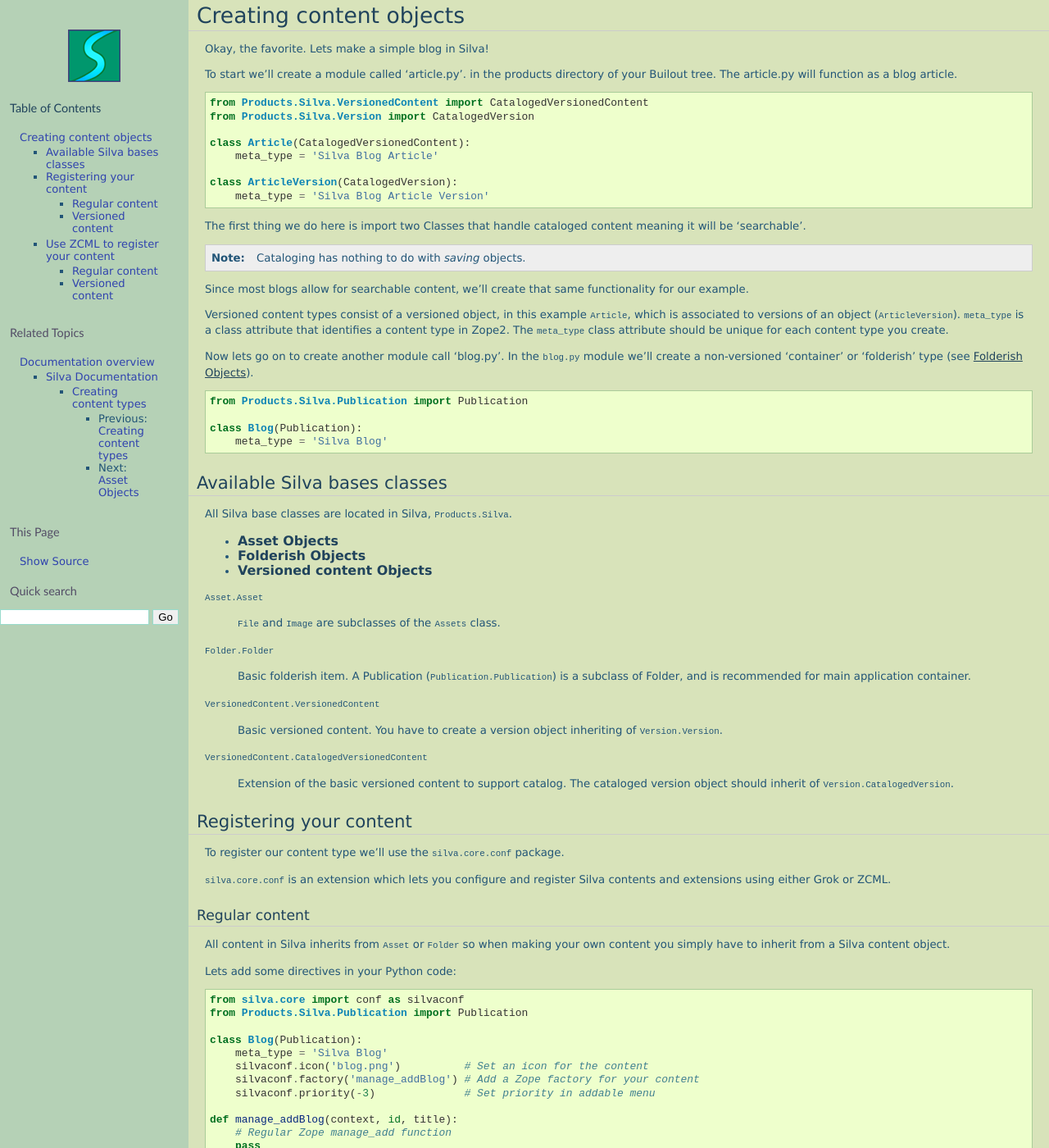
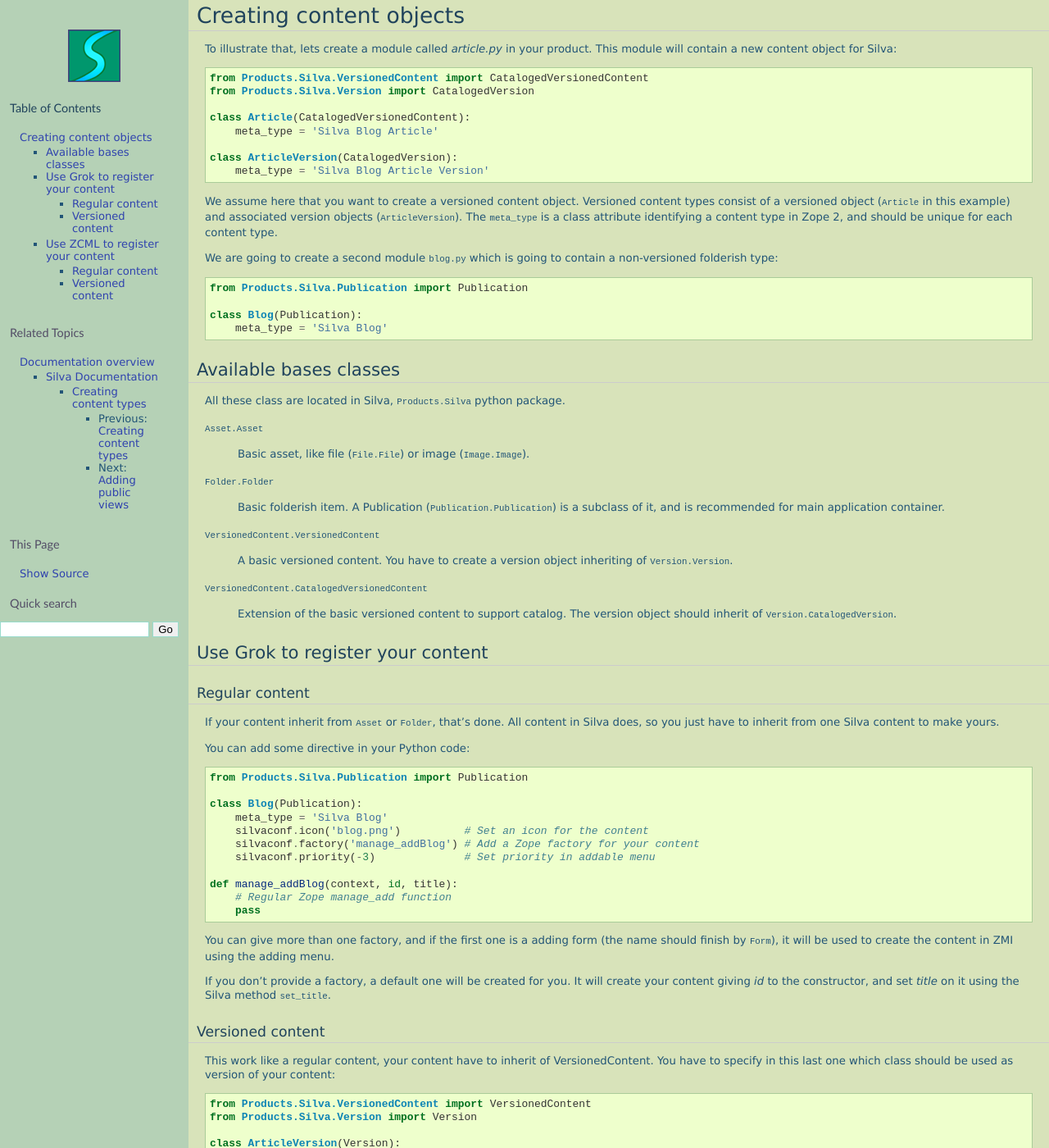
Before and after one commit to silvacms/documentation, a Sphinx documentation site: the page built from source/silva/contents/base.rst, in a window 1280 px wide and 1400 px high. Shown: the whole window at 82% size. Built offline with Sphinx 7.4.7, drawn with Linux system fonts in a browser that asks for light colours; pages that are not in the unit, such as notebooks, are missing from menus; some of the changed text lies outside the part shown.

Commit message:
Fix some text.

```diff
--- a/source/silva/buildout/upgrade.rst
+++ b/source/silva/buildout/upgrade.rst
@@ -12,7 +12,7 @@ Specific upgrades notes for specific Silva versions
 Silva 2.2 upgrade notes
 -----------------------
 
-First install Silva using buildout. After, *before* starting your
+First install Silva using buildout. After, *before* starting your Zope
 instance, run ``zodbupdate`` on every database you have:
 
 .. code-block:: sh
--- a/source/silva/contents/base.rst
+++ b/source/silva/contents/base.rst
@@ -3,11 +3,8 @@
 Creating content objects
 ========================
 
-Okay, the favorite. Lets make a simple blog in Silva!
-
-To start we'll create a module called 'article.py'. in the products
-directory of your Builout tree. The article.py will function as a blog
-article.
+To illustrate that, lets create a module called `article.py` in your
+product. This module will contain a new content object for Silva:
 
 .. code-block:: python
 
@@ -20,25 +17,14 @@ article.
   class ArticleVersion(CatalogedVersion):
       meta_type = 'Silva Blog Article Version'
 
-The first thing we do here is import two Classes that handle cataloged
-content meaning it will be 'searchable'.
+We assume here that you want to create a versioned content object.
+Versioned content types consist of a versioned object (``Article`` in
+this example) and associated version objects (``ArticleVersion``). The
+``meta_type`` is a class attribute identifying a content type in Zope
+2, and should be unique for each content type.
 
-.. note::
-
-   Cataloging has nothing to do with *saving* objects.
-
-Since most blogs allow for searchable content, we'll create that same
-functionality for our example.
-
-Versioned content types consist of a versioned object, in this example
-``Article``, which is associated to versions of an object
-(``ArticleVersion``). ``meta_type`` is a class attribute that
-identifies a content type in Zope2. The ``meta_type`` class attribute
-should be unique for each content type you create.
-
-Now lets go on to create another module call 'blog.py'. In the
-``blog.py`` module we'll create a non-versioned 'container' or
-'folderish' type (see :ref:`folders`).
+We are going to create a second module ``blog.py`` which is going to
+contain a non-versioned folderish type:
 
 .. code-block:: python
 
@@ -47,59 +33,48 @@ Now lets go on to create another module call 'blog.py'. In the
   class Blog(Publication):
       meta_type = 'Silva Blog'
 
-Available Silva bases classes
------------------------------
 
-All Silva base classes are located in Silva, ``Products.Silva``.
+Available bases classes
+-----------------------
 
-.. toctree::
-   :maxdepth: 1
-
-   api/assets
-   api/folders
-   api/versions
+All these class are located in Silva, ``Products.Silva`` python package.
 
 ``Asset.Asset``
 
-  ``File`` and ``Image`` are subclasses of the ``Assets`` class.
+  Basic asset, like file (``File.File``) or image (``Image.Image``).
 
 ``Folder.Folder``
 
   Basic folderish item. A Publication (``Publication.Publication``) is
-  a subclass of Folder, and is recommended for main application container.
+  a subclass of it, and is recommended for main application container.
 
 ``VersionedContent.VersionedContent``
 
-  Basic versioned content. You have to create a version object
+  A basic versioned content. You have to create a version object
   inheriting of ``Version.Version``.
 
 ``VersionedContent.CatalogedVersionedContent``
 
   Extension of the basic versioned content to support catalog. The
-  cataloged version object should inherit of
-  ``Version.CatalogedVersion``.
+  version object should inherit of ``Version.CatalogedVersion``.
 
-Registering your content
-------------------------
 
-To register our content type we'll use the ``silva.core.conf``
-package.
 
-``silva.core.conf`` is an extension which lets you configure and
-register Silva contents and extensions using either Grok or ZCML.
+
+Use Grok to register your content
+---------------------------------
 
 Regular content
 ~~~~~~~~~~~~~~~
 
-All content in Silva inherits from ``Asset`` or ``Folder`` so when
-making your own content you simply have to inherit from a Silva
-content object.
+If your content inherit from ``Asset`` or ``Folder``, that's done. All
+content in Silva does, so you just have to inherit from one Silva
+content to make yours.
 
-Lets add some directives in your Python code:
+You can add some directive in your Python code:
 
 .. code-block:: python
 
-   from silva.core import conf as silvaconf
    from Products.Silva.Publication import Publication
 
    class Blog(Publication):
@@ -123,33 +98,31 @@ set `title` on it using the Silva method ``set_title``.
 Versioned content
 ~~~~~~~~~~~~~~~~~
 
-This works like regular content, your content must inherit from
-VersionedContent. You must specify which class should be used as
-version of your content:
+This work like a regular content, your content have to inherit of
+VersionedContent. You have to specify in this last one which class
+should be used as version of your content:
 
 .. code-block:: python
 
-   from silva.core import conf as silvaconf
    from Products.Silva.VersionedContent import VersionedContent
    from Products.Silva.Version import Version
 
    class ArticleVersion(Version):
-       ...
+      ...
 
    class Article(VersionedContent):
-       ...
-       # Register a directive.
-       silvaconf.versionClass(ArticleVersion)
+      ...                                  # Other registration directives
+      silvaconf.versionClass(ArticleVersion)
 
-Just like for regular content, you can provide a factory for your
-versioned content, *in* ``Article``:
+
+Like for regular content, you can as well provide a factory for your
+version content, *in* ``Article``:
 
 .. code-block:: python
 
-   class Article(VersionedContent):
-       ...
-       # Register a factory.
-       silvaconf.versionFactory('manage_addArticleVersion')
+
+      silvaconf.versionFactory('manage_addArticleVersion')
+
 
 Use ZCML to register your content
 ---------------------------------
@@ -157,36 +130,23 @@ Use ZCML to register your content
 Regular content
 ~~~~~~~~~~~~~~~
 
-First in the products directory you must create a 'configure.zcml'
-file this file will register your new content type with Zope.
-
-.. code-block:: xml
-
-   <configure
-     xmlns="http://namespaces.zope.org/zope"
-     xmlns:five="http://namespaces.zope.org/five"
-     xmlns:silva="http://infrae.com/ns/silvaconf"
-     xmlns:browser="http://namespaces.zope.org/browser">
-
-   </configure>
-
-This ``zcml`` file will not work because we haven't actually connected
-anything. But each ``configure.zcml`` must have at least the these
-tags.
-
-Now in the ``configure.zcml`` add this to register your content type:
+In your ``configure.zcml`` add this to register your content type:
 
 .. code-block:: xml
 
   <silva:content
     extension_name="SilvaBlog"
     content=".blog.Blog"
-    icon="blog.png"/>
+    icon="blog.png"
+    />
+
+The `icon` attribute may be left out.
 
 Versioned content
 ~~~~~~~~~~~~~~~~~
 
-Now lets add the versioned content to your ``configure.zcml``.
+In your ``configure.zcml`` add this to register your versioned content
+type:
 
 .. code-block:: xml
 
@@ -197,6 +157,9 @@ Now lets add the versioned content to your ``configure.zcml``.
     icon="article.png"
     />
 
+Again, `icon` is optional.
+
+
 .. note::
 
    There are attributes of these zcml directives that aren't covered
--- a/source/silva/contents/views.rst
+++ b/source/silva/contents/views.rst
@@ -28,7 +28,7 @@ create a public view like this:
             return self.content.get_title()
 
 The class ``BlogPublicView`` represents your view. It inherits from
-``silva.core.conf.View`` (aliased as ``silvaviews``) *(line 8)*. The
+``silva.core.views.views.View`` (aliased as ``silvaviews``) *(line 8)*. The
 configuration directive ``grok.context`` tells the view which class to
 work on *(line 10)*. You can specify an interface with your content as
 well (for example *IBlog*, assuming you have created and IBlog
```
